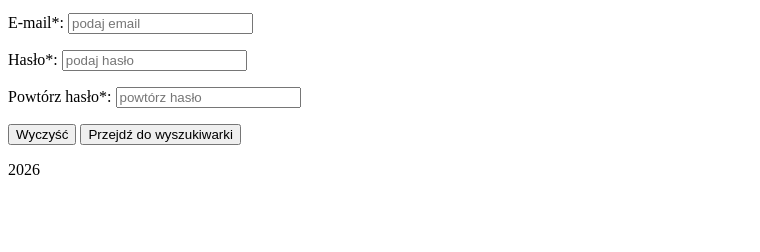
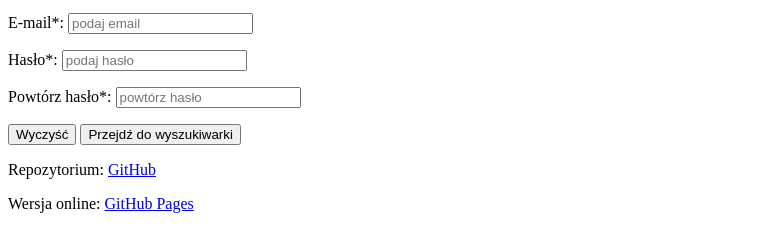
Before and after one commit to Melthorme/zti, a plain HTML site: page index.html in a window 1280 px wide. Shown: the part 104-356 px from the top of the page, without its empty margins (0-760 px from the left). Drawn offline with Linux system fonts and the light colour scheme.

Commit message:
zmieniono footer

```diff
--- a/index.html
+++ b/index.html
@@ -45,7 +45,18 @@
         </form>
     </main>
     <footer>
-        <p>2026</p>
+        <p>
+            Repozytorium:
+            <a href="https://github.com/Melthorme/zti" target="_blank">
+                GitHub
+            </a>
+        </p>
+        <p>
+            Wersja online:
+            <a href="https://Melthorme.github.io/zti/" target="_blank">
+                GitHub Pages
+            </a>
+        </p>
     </footer>
 
     <script src="./script.js"></script>
```
